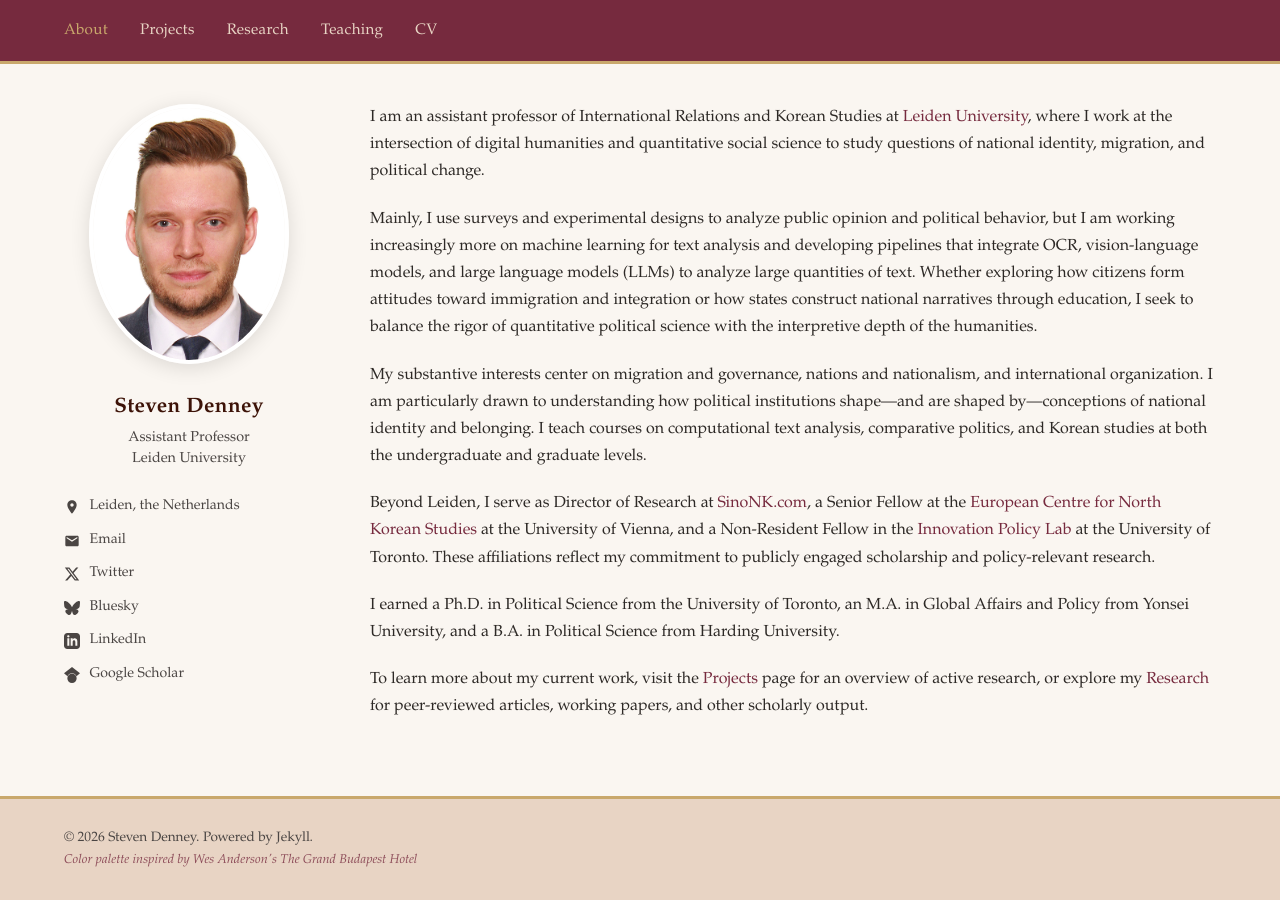
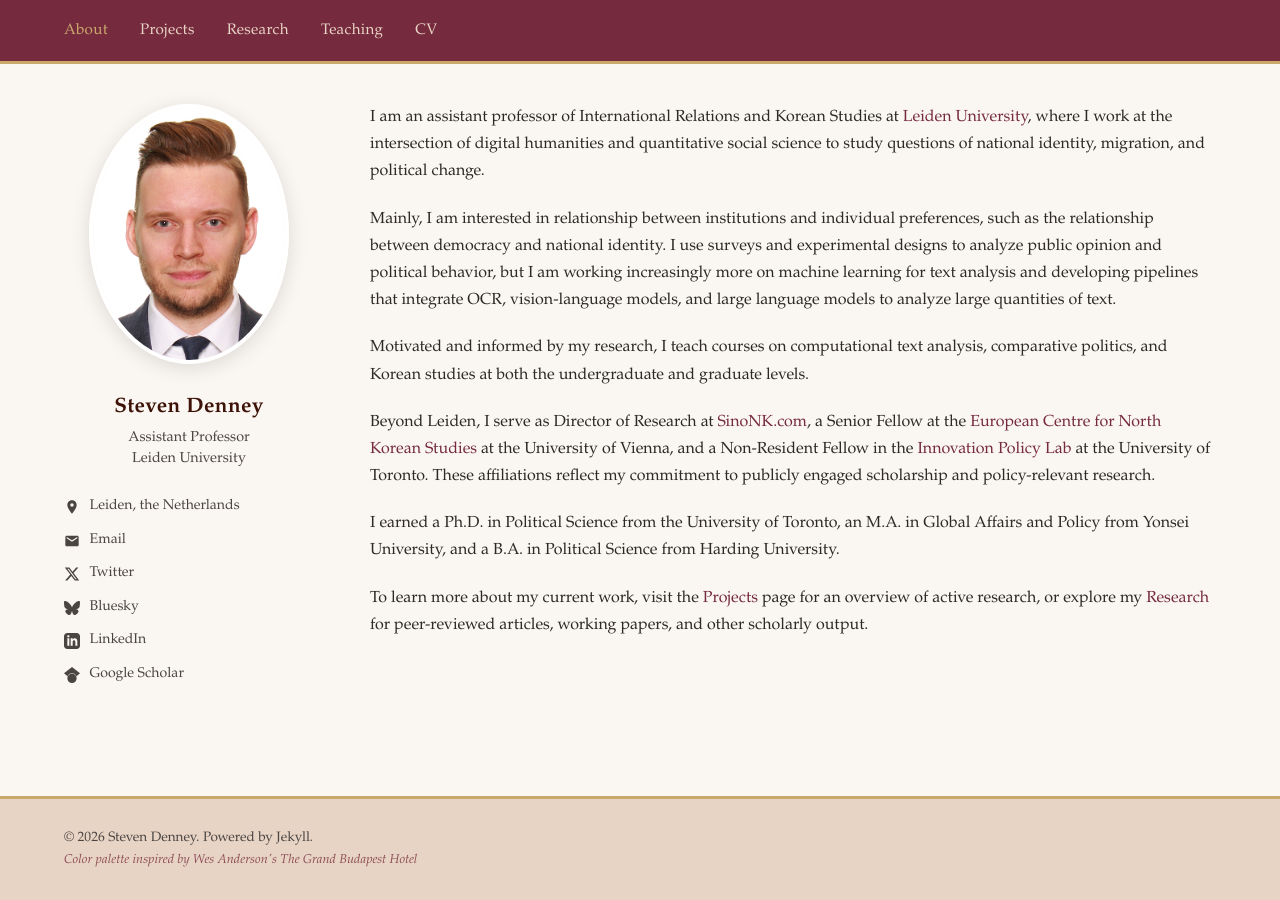
Before and after one commit to scdenney/scdenney.github.io, a Jekyll site: the page built from index.md, in a window 1280 px wide. Built offline with Jekyll 4.4.1, drawn with Linux system fonts in a browser that asks for light colours.

Commit message:
Update index.md

```diff
--- a/index.md
+++ b/index.md
@@ -5,9 +5,9 @@ title: About
 
 I am an assistant professor of International Relations and Korean Studies at [Leiden University](https://www.universiteitleiden.nl/), where I work at the intersection of digital humanities and quantitative social science to study questions of national identity, migration, and political change.
 
-Mainly, I use surveys and experimental designs to analyze public opinion and political behavior, but I am working increasingly more on machine learning for text analysis and developing pipelines that integrate OCR, vision-language models, and large language models (LLMs) to analyze large quantities of text. Whether exploring how citizens form attitudes toward immigration and integration or how states construct national narratives through education, I seek to balance the rigor of quantitative political science with the interpretive depth of the humanities.
+Mainly, I am interested in relationship between institutions and individual preferences, such as the relationship between democracy and national identity. I use surveys and experimental designs to analyze public opinion and political behavior, but I am working increasingly more on machine learning for text analysis and developing pipelines that integrate OCR, vision-language models, and large language models to analyze large quantities of text.
 
-My substantive interests center on migration and governance, nations and nationalism, and international organization. I am particularly drawn to understanding how political institutions shape—and are shaped by—conceptions of national identity and belonging. I teach courses on computational text analysis, comparative politics, and Korean studies at both the undergraduate and graduate levels.
+Motivated and informed by my research, I teach courses on computational text analysis, comparative politics, and Korean studies at both the undergraduate and graduate levels.
 
 Beyond Leiden, I serve as Director of Research at [SinoNK.com](http://sinonk.com), a Senior Fellow at the [European Centre for North Korean Studies](https://ecnk.univie.ac.at/) at the University of Vienna, and a Non-Resident Fellow in the [Innovation Policy Lab](https://munkschool.utoronto.ca/ipl/) at the University of Toronto. These affiliations reflect my commitment to publicly engaged scholarship and policy-relevant research.
 
```
